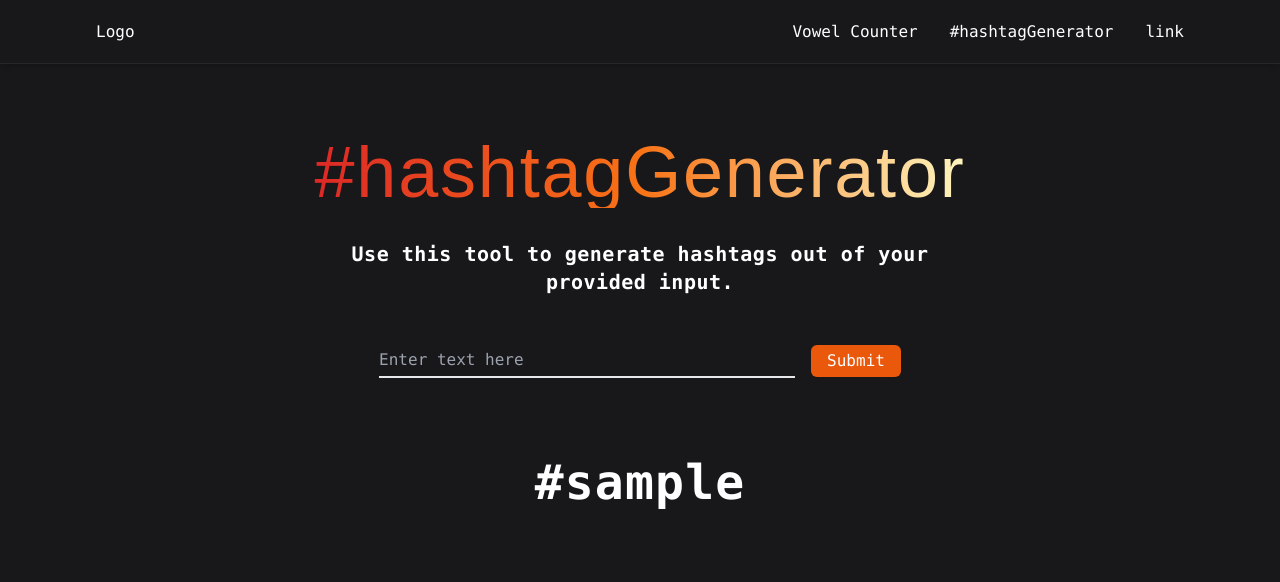
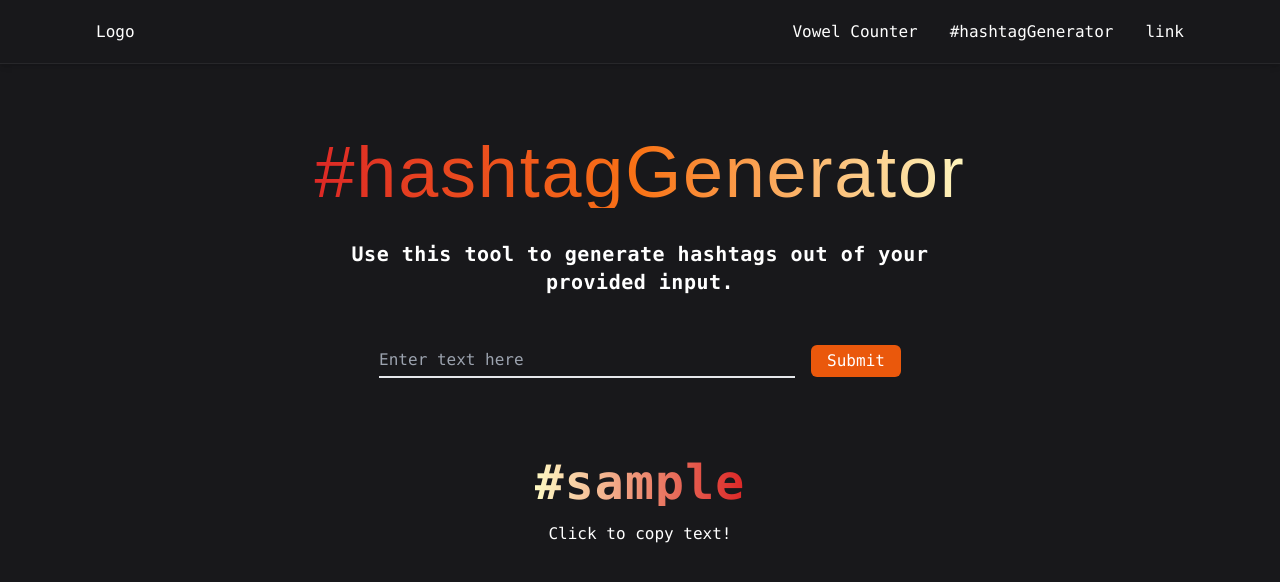
Before and after one commit to justinraj89/vowel-counter, a Next.js app: page /hashtagGenerator in a window 1280 px wide. Both pictures are taken after typing "Sample" into the empty fields and a click on the button "Submit". Shown: the top 582 px of the page. Built offline with nearby package versions, Linux system fonts and the light colour scheme; a web font is replaced by a local one.

Commit message:
adjusted styling on hashtag screen

```diff
--- a/app/components/HashtagText.js
+++ b/app/components/HashtagText.js
@@ -8,18 +8,23 @@ function HashtagText({ hashTagged }) {
   const handleCopyText = async () => {
     await copy(hashTagged);
     setCopiedText(true);
-    setTimeout(() => setCopiedText(false), 2000); // Reset copied state after 2 seconds
+    setTimeout(() => setCopiedText(false), 2000);
   };
 
   return (
-    <div onClick={handleCopyText} className="">
-      <p className="text-center hover:cursor-pointer font-mono font-bold tracking-wide text-white md:text-5xl text-2xl mt-20 animate__animated animate__fadeInUp">
+    <div>
+      <p
+        onClick={handleCopyText}
+        className="text-center hover:cursor-pointer hover:opacity-10 font-mono font-bold tracking-wide bg-gradient-to-r from-yellow-100  to-red-600 bg-clip-text text-transparent md:text-5xl text-2xl mt-20 animate__animated animate__fadeInUp"
+      >
         {hashTagged}
       </p>
-
+      <p className="text-center text-white font-mono mt-4">
+        Click to copy text!
+      </p>
       {copiedText && (
         <div className="flex flex-col justify-center items-center">
-          <p className="text-sm text-black font-mono mt-4 border-2 border-white bg-gray-300 w-fit px-2 text-center">
+          <p className="text-sm text-black font-mono mt-4 border-2 border-white bg-gray-300 w-fit px-2 text-center animate__animated animate__fadeIn">
             Copied to Clipboard
           </p>
         </div>
```
